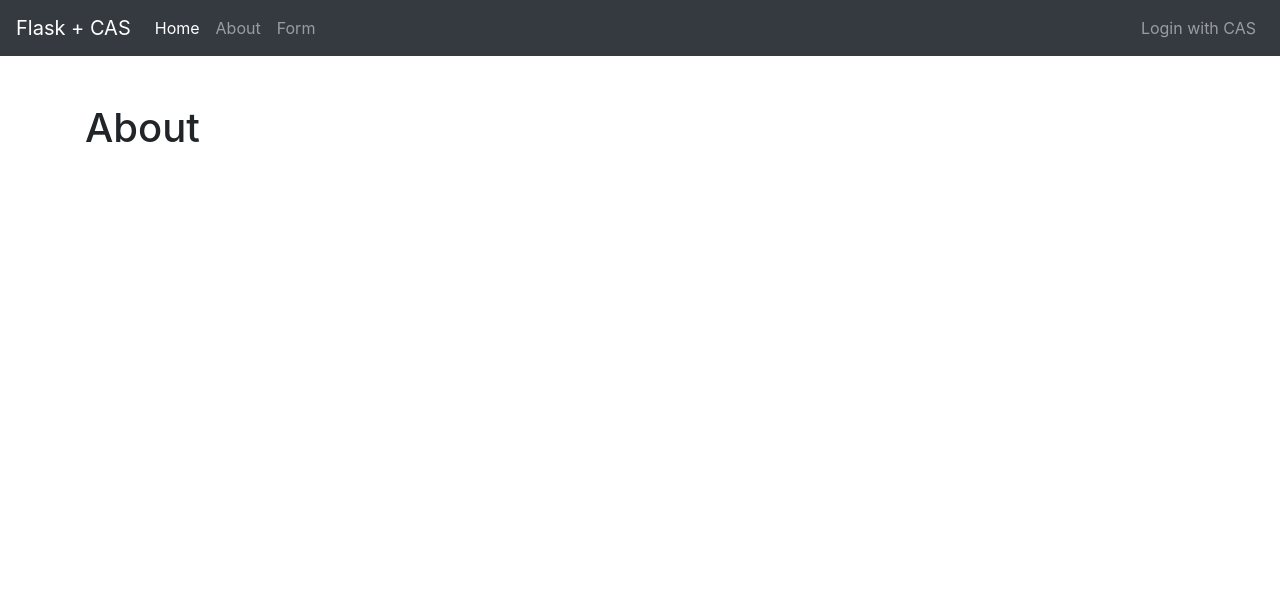
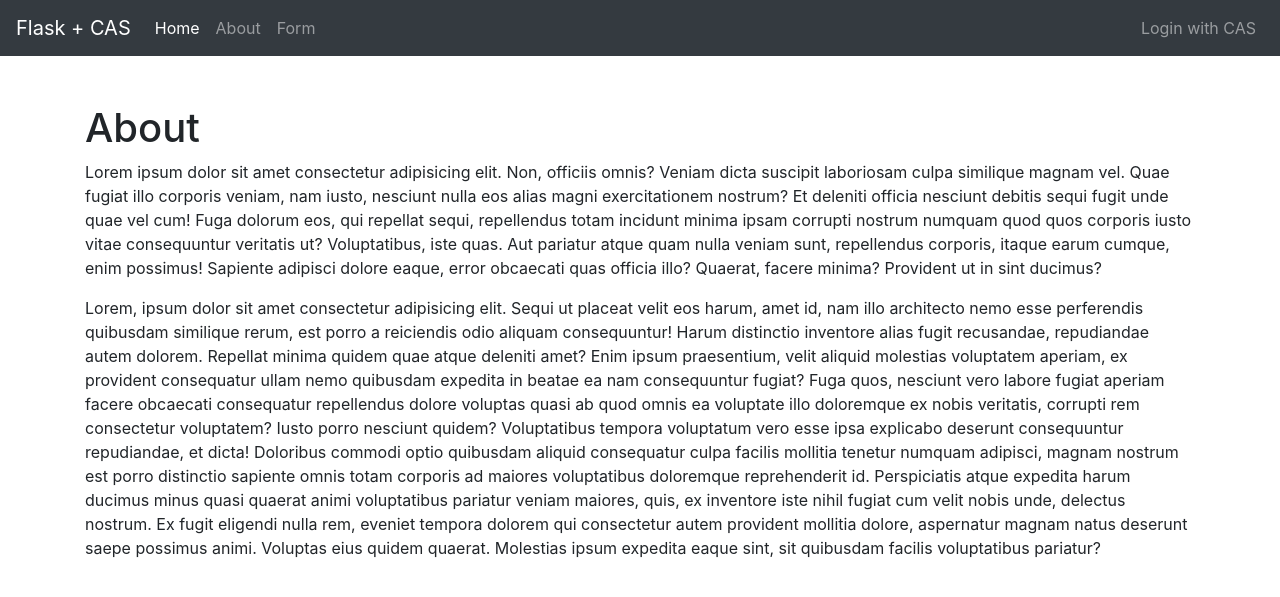
Before and after one commit to Apexal/flask-cas-template, a Python web app: template templates/about.html in a window 1280 px wide. Shown: the top 597 px of the page. Run offline with Jinja, Linux system fonts and the light colour scheme; the template is opened without the code that fills it, so the values that code supplies are empty; some libraries are stand-ins or nearby versions.

Commit message:
Lipsum on about page

```diff
--- a/templates/about.html
+++ b/templates/about.html
@@ -2,6 +2,26 @@
 {% block content %}
 <div class="container">
   <h1>About</h1>
-  {{wolf_name}}
+  <p>Lorem ipsum dolor sit amet consectetur adipisicing elit. Non, officiis omnis? Veniam dicta suscipit laboriosam
+    culpa similique magnam vel. Quae fugiat illo corporis veniam, nam iusto, nesciunt nulla eos alias magni
+    exercitationem nostrum? Et deleniti officia nesciunt debitis sequi fugit unde quae vel cum! Fuga dolorum eos, qui
+    repellat sequi, repellendus totam incidunt minima ipsam corrupti nostrum numquam quod quos corporis iusto vitae
+    consequuntur veritatis ut? Voluptatibus, iste quas. Aut pariatur atque quam nulla veniam sunt, repellendus corporis,
+    itaque earum cumque, enim possimus! Sapiente adipisci dolore eaque, error obcaecati quas officia illo? Quaerat,
+    facere minima? Provident ut in sint ducimus?</p>
+  <p>Lorem, ipsum dolor sit amet consectetur adipisicing elit. Sequi ut placeat velit eos harum, amet id, nam illo
+    architecto nemo esse perferendis quibusdam similique rerum, est porro a reiciendis odio aliquam consequuntur! Harum
+    distinctio inventore alias fugit recusandae, repudiandae autem dolorem. Repellat minima quidem quae atque deleniti
+    amet? Enim ipsum praesentium, velit aliquid molestias voluptatem aperiam, ex provident consequatur ullam nemo
+    quibusdam expedita in beatae ea nam consequuntur fugiat? Fuga quos, nesciunt vero labore fugiat aperiam facere
+    obcaecati consequatur repellendus dolore voluptas quasi ab quod omnis ea voluptate illo doloremque ex nobis
+    veritatis, corrupti rem consectetur voluptatem? Iusto porro nesciunt quidem? Voluptatibus tempora voluptatum vero
+    esse ipsa explicabo deserunt consequuntur repudiandae, et dicta! Doloribus commodi optio quibusdam aliquid
+    consequatur culpa facilis mollitia tenetur numquam adipisci, magnam nostrum est porro distinctio sapiente omnis
+    totam corporis ad maiores voluptatibus doloremque reprehenderit id. Perspiciatis atque expedita harum ducimus minus
+    quasi quaerat animi voluptatibus pariatur veniam maiores, quis, ex inventore iste nihil fugiat cum velit nobis unde,
+    delectus nostrum. Ex fugit eligendi nulla rem, eveniet tempora dolorem qui consectetur autem provident mollitia
+    dolore, aspernatur magnam natus deserunt saepe possimus animi. Voluptas eius quidem quaerat. Molestias ipsum
+    expedita eaque sint, sit quibusdam facilis voluptatibus pariatur?</p>
 </div>
 {% endblock %}
```
